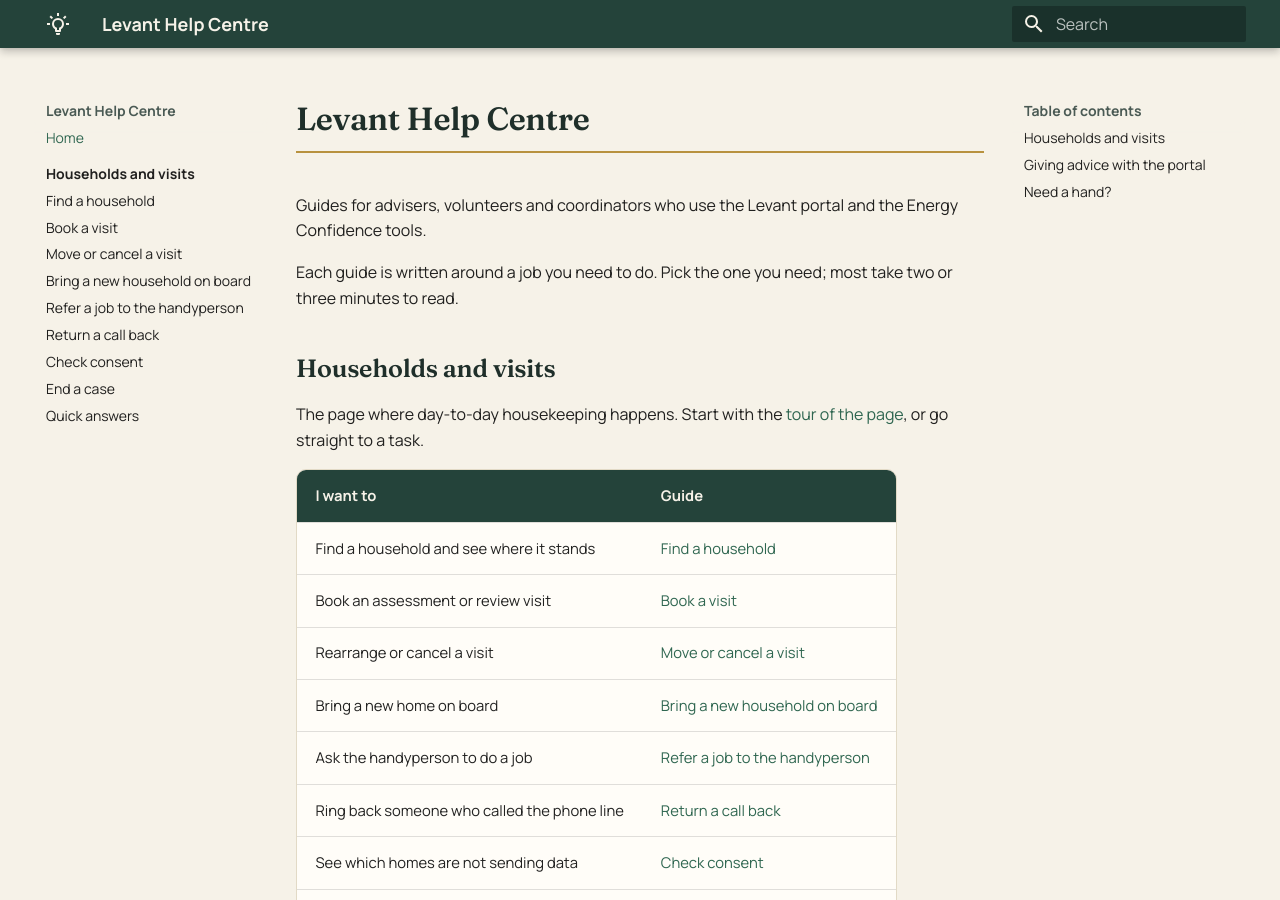
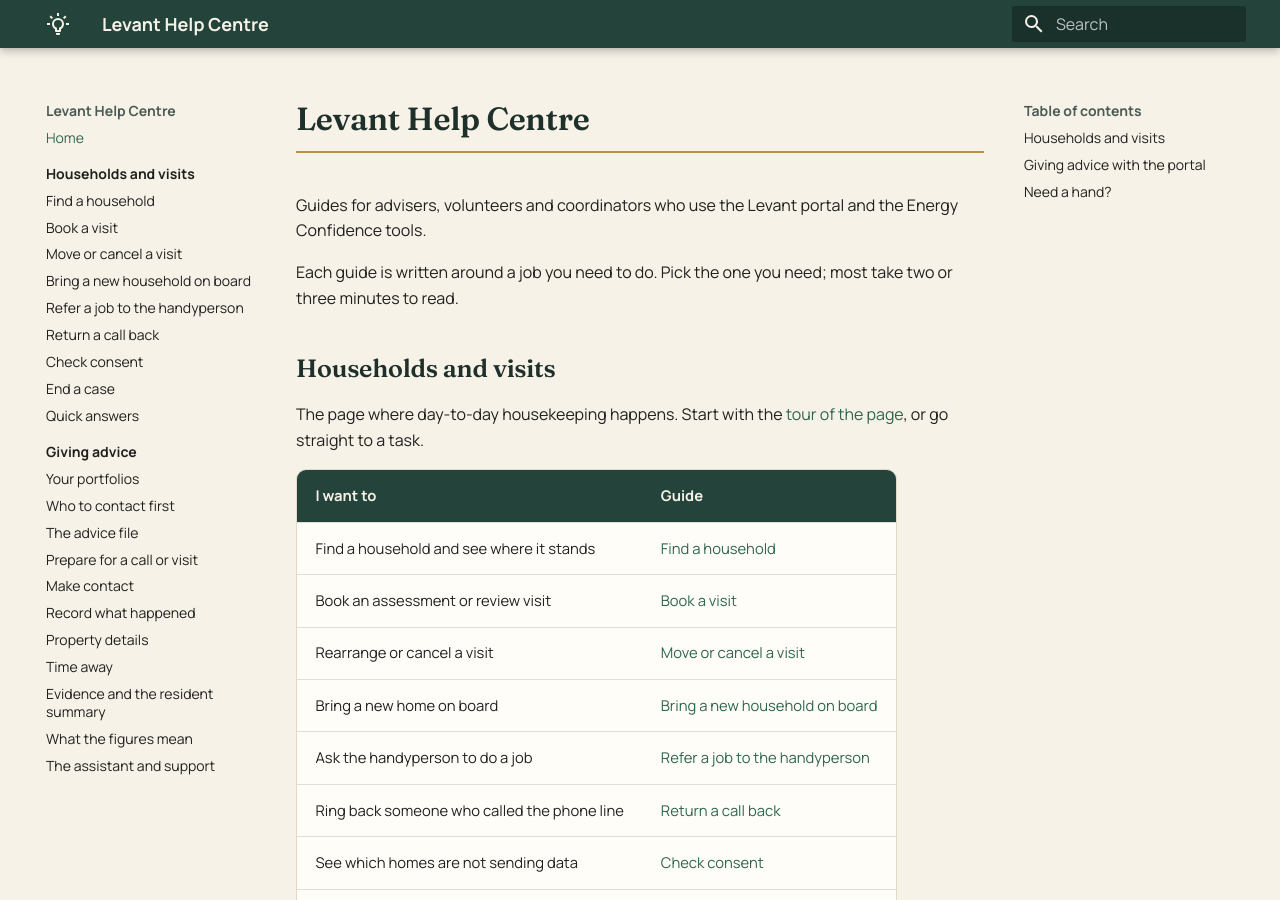
Before and after one commit to CFLLDS/levant-help, an MkDocs documentation site: the page built from docs/index.md, in a window 1280 px wide and 900 px high. Built offline with MkDocs 1.6.1 and Material for MkDocs 9.7.7, drawn with Linux system fonts in a browser that asks for light colours.

Commit message:
Add Giving advice to the menu

```diff
--- a/mkdocs.yml
+++ b/mkdocs.yml
@@ -32,6 +32,8 @@ markdown_extensions:
       permalink: true
   - pymdownx.details
   - pymdownx.superfences
+  - pymdownx.tasklist:
+      custom_checkbox: true
 
 plugins:
   - search
@@ -49,3 +51,16 @@ nav:
       - Check consent: households-and-visits/check-consent.md
       - End a case: households-and-visits/end-a-case.md
       - Quick answers: households-and-visits/quick-answers.md
+  - Giving advice:
+      - giving-advice/index.md
+      - Your portfolios: giving-advice/your-portfolios.md
+      - Who to contact first: giving-advice/who-to-contact-first.md
+      - The advice file: giving-advice/the-advice-file.md
+      - Prepare for a call or visit: giving-advice/prepare-for-a-call.md
+      - Make contact: giving-advice/make-contact.md
+      - Record what happened: giving-advice/record-what-happened.md
+      - Property details: giving-advice/property-details.md
+      - Time away: giving-advice/time-away.md
+      - Evidence and the resident summary: giving-advice/evidence-and-resident-summary.md
+      - What the figures mean: giving-advice/what-the-figures-mean.md
+      - The assistant and support: giving-advice/assistant-and-support.md
```
